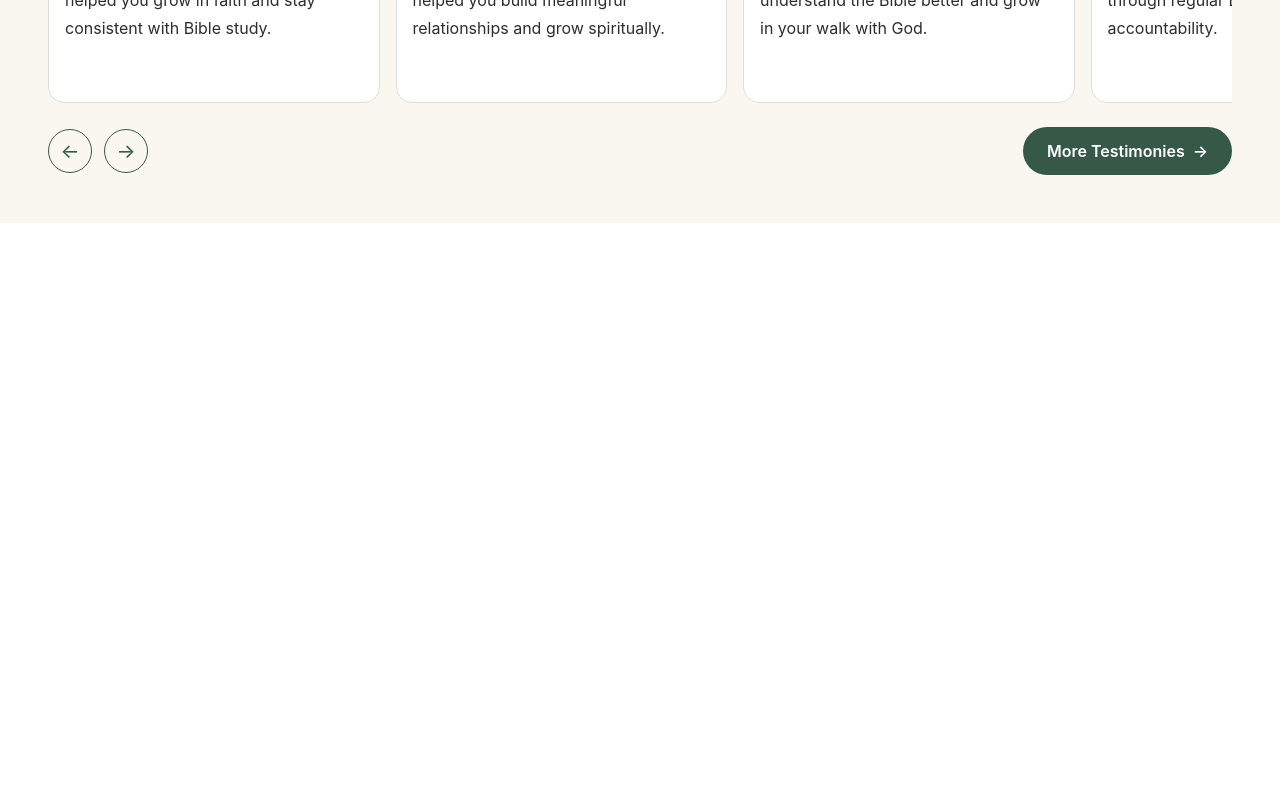
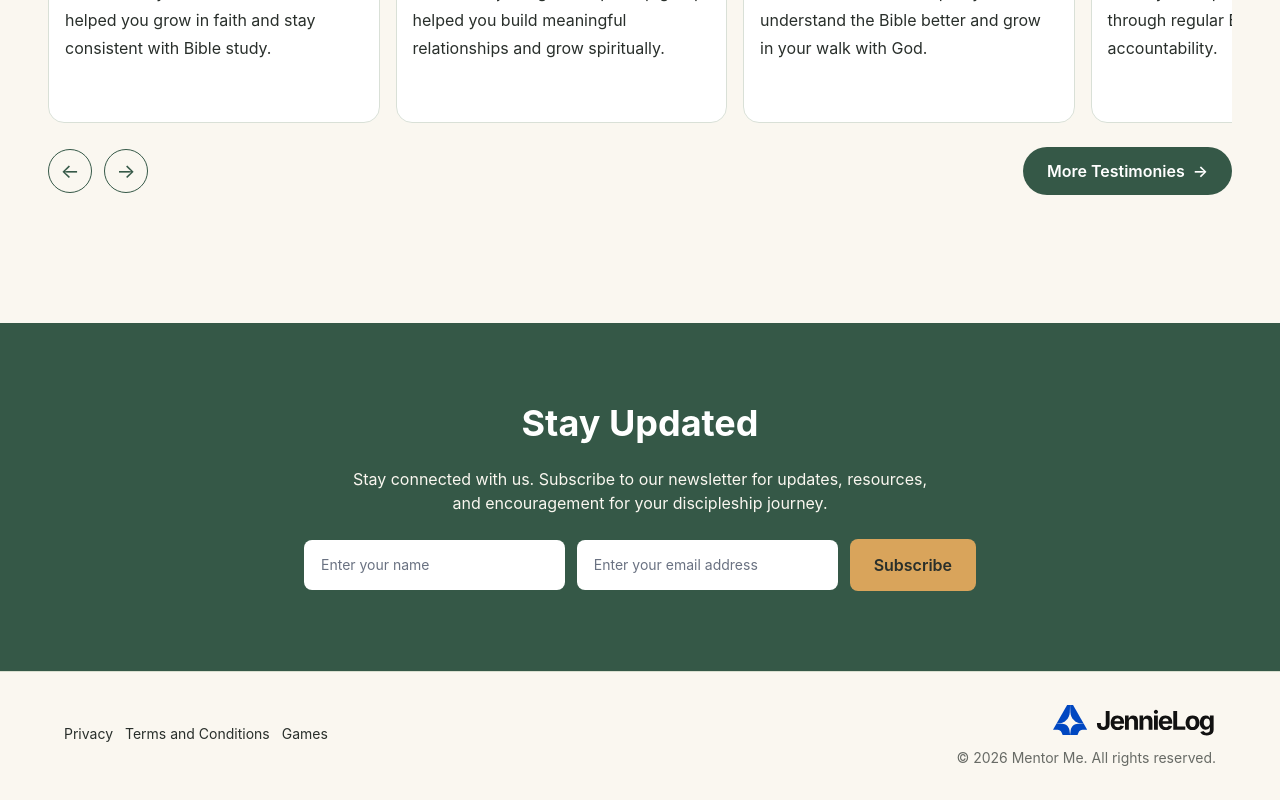
Before and after one commit to JenniferOgbang/NextReact--SAIL, a React (Vite) app in the folder nextReact/: page / in a window 1280 px wide. Shown: the part 3413-4213 px from the top of the page. Before the commit the page ends 3636 px from the top, so only its background shows below. Built offline with nearby package versions, Linux system fonts and the light colour scheme.

Commit message:
landing page one

```diff
--- a/nextReact/src/App.jsx
+++ b/nextReact/src/App.jsx
@@ -1,15 +1,23 @@
+import { useRef } from "react";
 import './App.css'
 import Hero from '@/component/ui/Hero.jsx'
 import Section2 from '@/component/ui/Section2.jsx'
 import UserTestimonies from "@/component/ui/Usertestimonies";
+import Newsletter from "@/component/ui/Newsletter";
+import Footer from "@/static/Footer.jsx";
+import Header from "@/static/Header.jsx";
 
 function App() {
+  const heroSectionRef = useRef(null);
 
   return (
     <>
-      <Hero />
+      <Header heroSectionRef={heroSectionRef} />
+      <Hero heroSectionRef={heroSectionRef} />
       <Section2 />
       <UserTestimonies/>
+      <Newsletter/>
+      <Footer/>
     </>
   )
 }
--- a/nextReact/src/component/reuseable/button.jsx
+++ b/nextReact/src/component/reuseable/button.jsx
@@ -1,6 +1,7 @@
-const Button = ({ children, onClick, className }) => {
+const Button = ({ children, onClick, className, type = "button" }) => {
   return (
     <button
+      type={type}
       onClick={onClick}
       className={className}
     >
--- a/nextReact/src/component/ui/Hero.jsx
+++ b/nextReact/src/component/ui/Hero.jsx
@@ -1,5 +1,4 @@
 import Video from "@/assets/hero/herovideo.mp4";
-import Header from "@/static/Header.jsx";
 import PauseIcon from "@/assets/hero/pauseicon.svg";
 import PlayIcon from "@/assets/hero/playicon.svg";
 import VolumeIcon from "@/assets/hero/volumeicon.png";
@@ -27,8 +26,7 @@ const messages = [
     },
 ];
 
-const Hero = () => {
-    const sectionRef = useRef(null);
+const Hero = ({ heroSectionRef }) => {
     const [activeMessage, setActiveMessage] = useState(0);
     const videoRef = useRef(null);
     const [isPlaying, setIsPlaying] = useState(true);
@@ -36,7 +34,7 @@ const Hero = () => {
 
     useEffect(() => {
         const updateActiveMessage = () => {
-            const section = sectionRef.current;
+            const section = heroSectionRef.current;
             if (!section) return;
 
             const scrollDistance = section.offsetHeight - window.innerHeight;
@@ -61,13 +59,12 @@ const Hero = () => {
             window.removeEventListener("scroll", updateActiveMessage);
             window.removeEventListener("resize", updateActiveMessage);
         };
-    }, []);
+    }, [heroSectionRef]);
 
     return (
-        <section ref={sectionRef} className="relative h-[300vh]">
+        <section ref={heroSectionRef} className="relative h-[300vh]">
 
             <div className="sticky top-0 h-screen overflow-hidden bg-black">
-                <Header heroSectionRef={sectionRef} />
                     <video
                         ref={videoRef}
                         src={Video}
@@ -149,7 +146,7 @@ const Hero = () => {
                             aria-label={`Go to screen ${index + 1}`}
                             aria-current={activeMessage === index ? "step" : undefined}
                             onClick={() => {
-                                const section = sectionRef.current;
+                                const section = heroSectionRef.current;
                                 if (!section) return;
 
                                 const scrollDistance =
--- /dev/null
+++ b/nextReact/src/component/ui/Newsletter.jsx
@@ -0,0 +1,58 @@
+
+import Button from "@/component/reuseable/button.jsx";
+
+const Newsletter = () => {
+  return (
+    <section className="w-full bg-[#355847] px-5 py-12 sm:px-8 sm:py-16 lg:px-16 lg:py-20">
+      <div className="mx-auto flex w-full max-w-6xl flex-col items-center gap-6 text-center">
+
+        {/* Heading */}
+        <h2 className="text-2xl font-bold text-white sm:text-3xl lg:text-4xl">
+          Stay Updated
+        </h2>
+
+        {/* Description */}
+        <p className="max-w-xl text-sm leading-6 text-[#FAF7F0] sm:text-base">
+          Stay connected with us. Subscribe to our newsletter
+          for updates, resources, and encouragement for your
+          discipleship journey.
+        </p>
+
+        {/* Newsletter Form */}
+        <form
+          onSubmit={(e) => e.preventDefault()}
+          className="flex w-full max-w-2xl flex-col gap-3 sm:flex-row sm:items-center"
+        >
+          <input
+            type="text"
+            name="name"
+            placeholder="Enter your name"
+            aria-label="Your name"
+            autoComplete="name"
+            required
+            className="min-w-0 flex-1 rounded-lg border border-white/30 bg-white px-4 py-3 text-sm text-[#292F2B] outline-none placeholder:text-gray-500 focus:border-[#D9A45B] focus:ring-2 focus:ring-[#D9A45B] sm:py-3.5"
+          />
+
+          <input
+            type="email"
+            name="email"
+            placeholder="Enter your email address"
+            aria-label="Your email address"
+            autoComplete="email"
+            required
+            className="min-w-0 flex-1 rounded-lg border border-white/30 bg-white px-4 py-3 text-sm text-[#292F2B] outline-none placeholder:text-gray-500 focus:border-[#D9A45B] focus:ring-2 focus:ring-[#D9A45B] sm:py-3.5"
+          />
+
+          <Button
+            type="submit"
+            className="w-full rounded-lg bg-[#D9A45B] px-6 py-3 font-semibold text-[#292F2B] transition-colors duration-300 hover:bg-[#E8BD7D] focus:outline-none focus:ring-2 focus:ring-white focus:ring-offset-2 focus:ring-offset-[#355847] sm:w-auto sm:shrink-0 sm:py-3.5"
+          >
+            Subscribe
+          </Button>
+        </form>
+      </div>
+    </section>
+  );
+};
+
+export default Newsletter;
--- a/nextReact/src/component/ui/Usertestimonies.jsx
+++ b/nextReact/src/component/ui/Usertestimonies.jsx
@@ -1,4 +1,3 @@
-
 import { useEffect, useRef, useState } from "react";
 import TestimonyCard from "@/component/reuseable/Testimonycard";
 
@@ -91,37 +90,38 @@ const UserTestimonies = () => {
 
     useEffect(() => {
         const carousel = carouselRef.current;
+
         if (!carousel) return;
-
         const updateVisibleCount = () => {
-            const container = carousel.getBoundingClientRect();
             const cards = Array.from(carousel.children);
 
-            const visibleCards = cards.filter((card) => {
-                const rect = card.getBoundingClientRect();
-
-                return (
-                    rect.left >= container.left - 1 &&
-                    rect.right <= container.right + 1
-                );
+            if (cards.length === 0) return;
+            const carouselRight =
+                carousel.getBoundingClientRect().right;
+            let lastVisibleCard = 0;
+            cards.forEach((card, index) => {
+                const cardRight = card.getBoundingClientRect().right;
+                if (cardRight <= carouselRight + 2) {
+                    lastVisibleCard = index + 1;
+                }
             });
 
-            setVisibleCount(visibleCards.length);
+            setVisibleCount(
+                lastVisibleCard || Math.min(3, cards.length)
+            );
         };
 
         updateVisibleCount();
 
-        carousel.addEventListener("scroll", updateVisibleCount, {
-            passive: true,
-        });
-
+        carousel.addEventListener("scroll", updateVisibleCount);
         window.addEventListener("resize", updateVisibleCount);
 
         return () => {
             carousel.removeEventListener("scroll", updateVisibleCount);
             window.removeEventListener("resize", updateVisibleCount);
         };
-    }, []);
+    }, [testimonies.length]);
+
 
     const scrollCarousel = (direction) => {
         const carousel = carouselRef.current;
@@ -138,7 +138,7 @@ const UserTestimonies = () => {
             id="testimonies"
             className="bg-[#FAF7F0] px-5 py-8 sm:px-8 sm:py-10 md:px-12 md:py-12"
         >
-            <div className="mx-auto max-w-7xl">
+            <div className="mx-auto max-w-7x mt-5 mb-20">
 
                 {/* Section Heading and Counter */}
                 <div className="mb-8 flex items-start justify-between gap-4 sm:mb-10">
@@ -166,7 +166,7 @@ const UserTestimonies = () => {
                 {/* Carousel */}
                 <div
                     ref={carouselRef}
-                    className="flex snap-x snap-mandatory gap-4 overflow-x-auto scroll-smooth pb-2 [scrollbar-width:none] [&::-webkit-scrollbar]:hidden"
+                    className="flex snap-x snap-mandatory gap-4 overflow-x-auto scroll-smooth pb-2 [scrollbar-none] [&::-webkit-scrollbar]:hidden"
                 >
                     {testimonies.map((testimony) => (
                         <div
--- /dev/null
+++ b/nextReact/src/static/Footer.jsx
@@ -0,0 +1,53 @@
+import Logo from "@/assets/header/logo.svg";
+
+const Footer = () => {
+  return (
+    <footer className="w-full border-t border-[#A8B9A0]/40 bg-[#FAF7F0] px-5 py-6 sm:px-8 sm:py-8 lg:px-16">
+      <div className="mx-auto flex max-w-7xl flex-col items-center justify-between gap-6 sm:flex-row sm:items-center sm:gap-8">
+
+        {/* Left Side - Vertical Links */}
+        <nav
+          aria-label="Footer navigation"
+          className="flex items-start self-start gap-3 mt-5"
+        >
+          <a
+            href="/privacy"
+            className="text-sm text-[#292F2B] transition-colors hover:text-[#355847]"
+          >
+            Privacy
+          </a>
+
+          <a
+            href="/terms"
+            className="text-sm text-[#292F2B] transition-colors hover:text-[#355847]"
+          >
+            Terms and Conditions
+          </a>
+
+          <a
+            href="/game"
+            className="text-sm text-[#292F2B] transition-colors hover:text-[#355847]"
+          >
+            Games
+          </a>
+        </nav>
+
+        {/* Right Side - Logo and Copyright */}
+        <div className="flex flex-col items-center gap-3 sm:items-end">
+          <img
+            src={Logo}
+            alt="Mentor Me logo"
+            className="h-8 w-auto object-contain"
+          />
+
+          <p className="text-center text-xs text-[#292F2B]/70 sm:text-right sm:text-sm">
+            © {new Date().getFullYear()} Mentor Me. All rights reserved.
+          </p>
+        </div>
+
+      </div>
+    </footer>
+  );
+};
+
+export default Footer;
```
